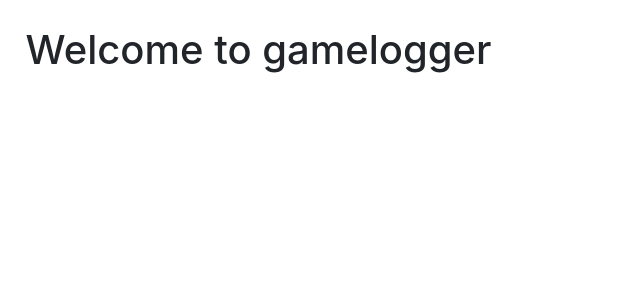
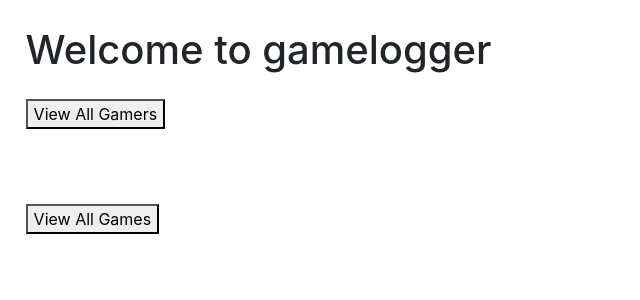
Before and after one commit to ashtroboy79/gamelogger, a Flask app: page / in a window 1280 px wide. Shown: the part 56-356 px from the top of the page, without its empty margins (0-640 px from the left). Run offline with Flask 2, Linux system fonts and the light colour scheme.

Commit message:
AR: navbar cleaned up of empty link, buttons added to home page to navigate to gamers and games, test of gamers button added, navbar link test commented out as getting error

```diff
--- a/application/templates/home.html
+++ b/application/templates/home.html
@@ -2,4 +2,11 @@
 
 {% block content %}
 <h1><p style='margin:2%'>Welcome to gamelogger</p></h1>
+<p style="margin:2%">
+    <a href="/gamers" ><button type="button">View All Gamers</button></a>
+</p>
+<br>
+<p style="margin:2%">
+    <a href="/games" ><button type="button">View All Games</button></a>
+</p>
 {% endblock %}
--- a/application/templates/navbar.html
+++ b/application/templates/navbar.html
@@ -29,9 +29,6 @@
             <li class="nav-item">
               <a class="nav-link" href="/games">Boardgames</a>
             </li>
-            <li class="nav-item">
-              <a class="nav-link" href=""></a>
-            </li>
           </ul>
         </div>
       </nav>
```
Also changed, not shown: tests/test_int.py (+12 -2 lines).
